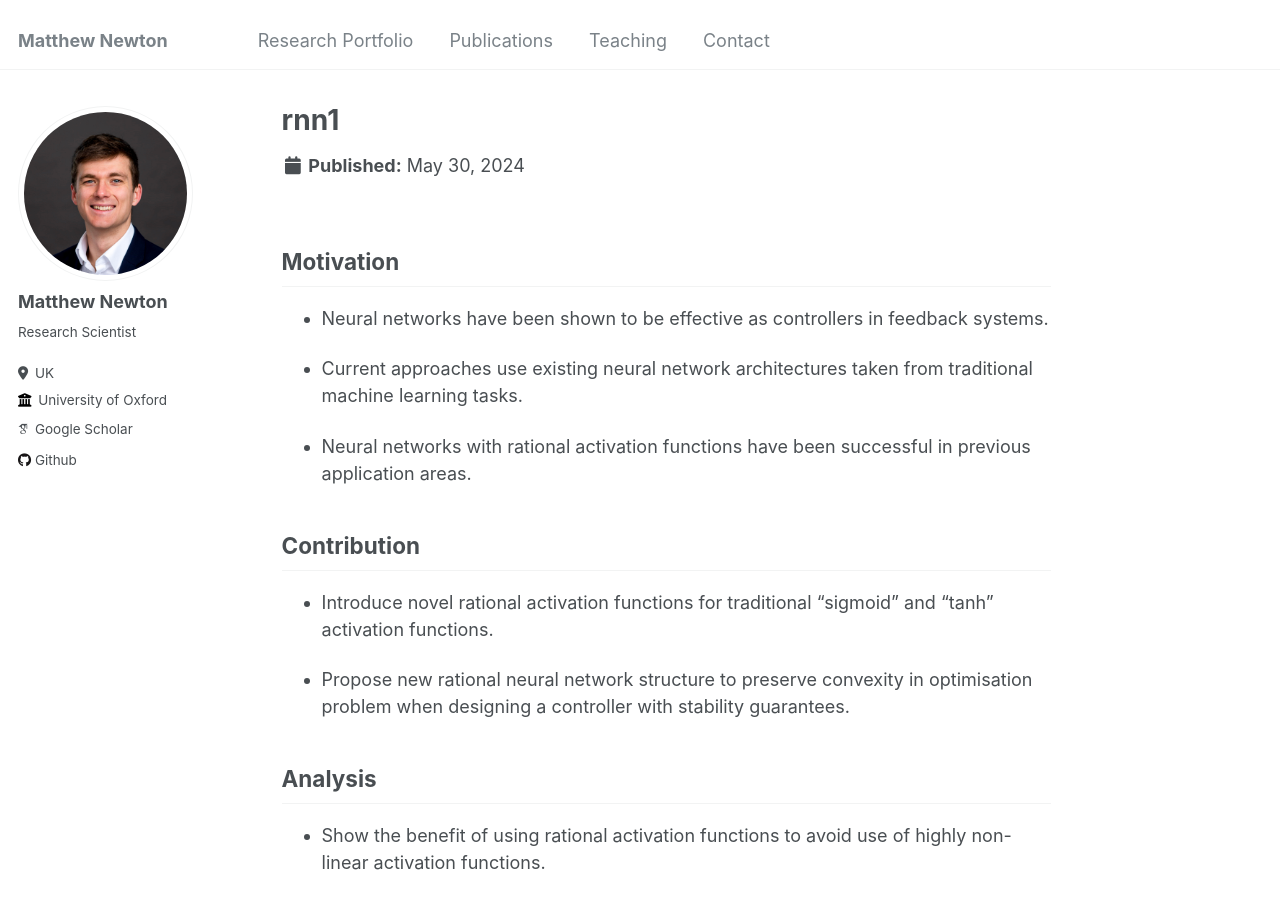
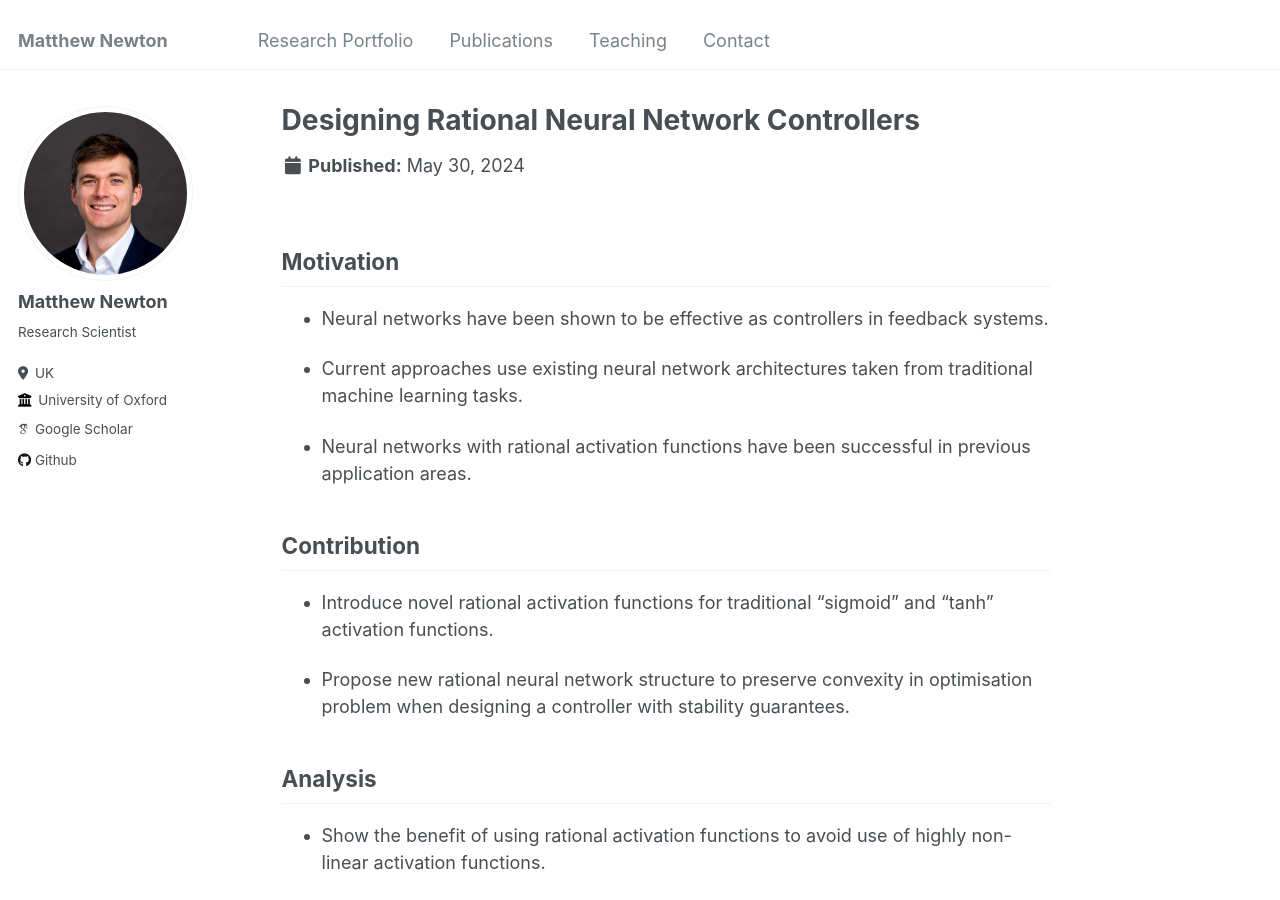
Before and after one commit to M-attNewton/m-attnewton.github.io, a Jekyll site: the page built from _portfolio/rnn1.md, in a window 1280 px wide and 900 px high. Built offline with Jekyll 4.4.1, drawn with Linux system fonts in a browser that asks for light colours; some web fonts are replaced.

Commit message:
Update rnn1.md

```diff
--- a/_portfolio/rnn1.md
+++ b/_portfolio/rnn1.md
@@ -1,5 +1,5 @@
 ---
-title: "rnn1"
+title: "Designing Rational Neural Network Controllers"
 excerpt: "Rational neural networks when used as feedback controllers align better in the optimisation problem compared to traditional neural networks, allowing them to be easily and effectively designed."
 collection: portfolio
 ---
```
